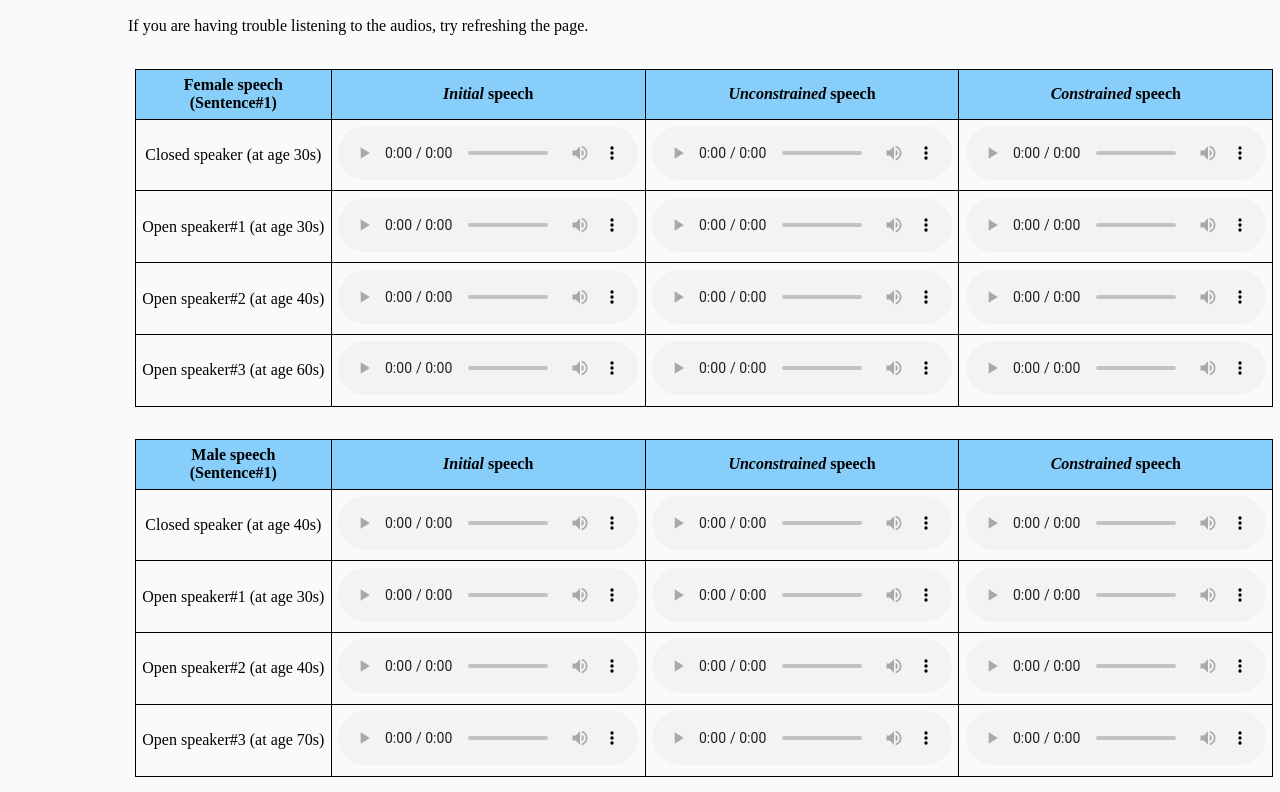
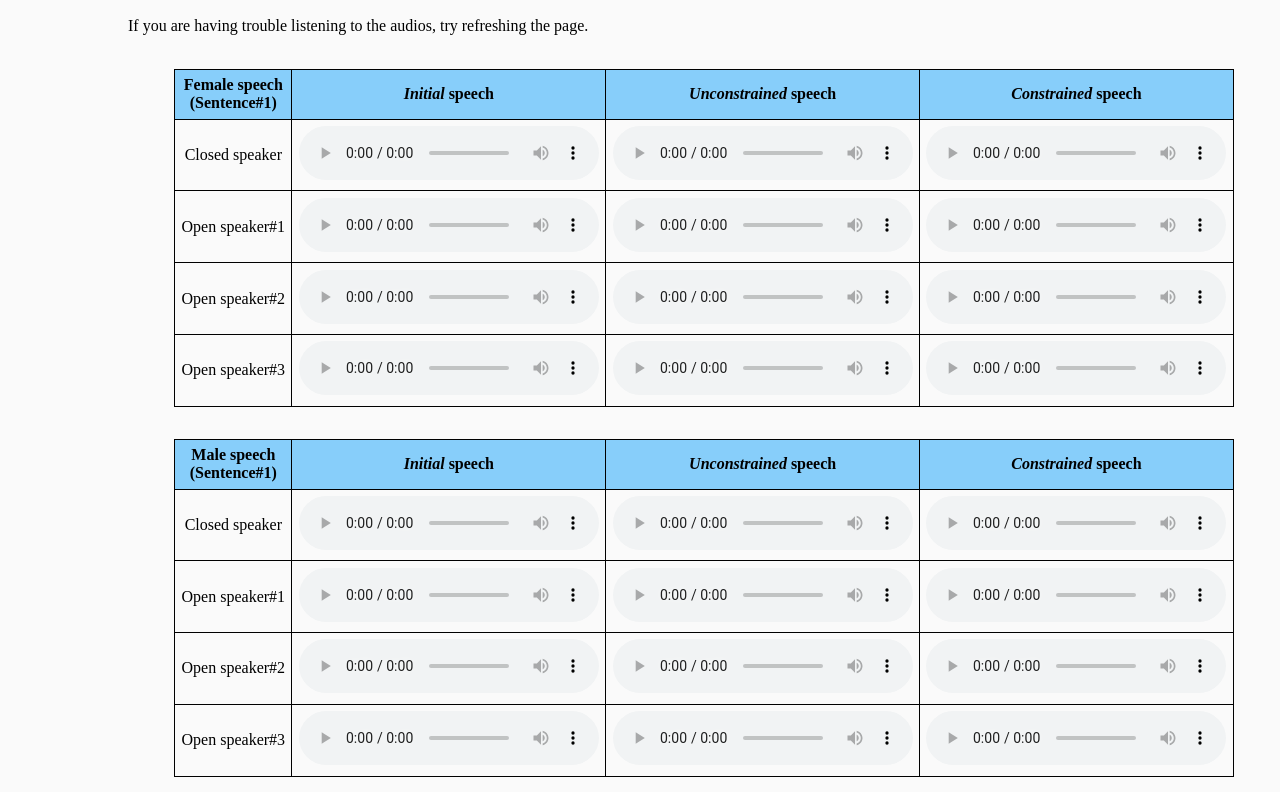
Before and after one commit to ntt-hilab-gensp/IS2025ADspeech, a plain HTML site: page index.html in a window 1280 px wide. Shown: the part 308-1100 px from the top of the page. Drawn offline with Linux system fonts and the light colour scheme.

Commit message:
update html

```diff
--- a/index.html
+++ b/index.html
@@ -60,25 +60,25 @@
       <th><i>Constrained</i> speech</th>
     </tr>
     <tr>
-      <td>Closed speaker (at age 30s)</td>
+      <td>Closed speaker</td>
       <td><audio src="./audio/Female4_X_1.wav" controls></audio></td>
       <td><audio src="./audio/Female4_A_1.wav" controls></audio></td>
       <td><audio src="./audio/Female4_B_1.wav" controls></audio></td>
     </tr>
     <tr>
-      <td>Open speaker#1 (at age 30s)</td>
+      <td>Open speaker#1</td>
       <td><audio src="./audio/Female2_X_1.wav" controls></audio></td>
       <td><audio src="./audio/Female2_A_1.wav" controls></audio></td>
       <td><audio src="./audio/Female2_B_1.wav" controls></audio></td>
     </tr>
     <tr>
-      <td>Open speaker#2 (at age 40s)</td>
+      <td>Open speaker#2</td>
       <td><audio src="./audio/Female1_X_1.wav" controls></audio></td>
       <td><audio src="./audio/Female1_A_1.wav" controls></audio></td>
       <td><audio src="./audio/Female1_B_1.wav" controls></audio></td>
     </tr>
     <tr>
-      <td>Open speaker#3 (at age 60s)</td>
+      <td>Open speaker#3</td>
       <td><audio src="./audio/Female3_X_1.wav" controls></audio></td>
       <td><audio src="./audio/Female3_A_1.wav" controls></audio></td>
       <td><audio src="./audio/Female3_B_1.wav" controls></audio></td>
@@ -96,25 +96,25 @@
       <th><i>Constrained</i> speech</th>
     </tr>
     <tr>
-      <td>Closed speaker (at age 40s)</td>
+      <td>Closed speaker</td>
       <td><audio src="./audio/Male4_X_1.wav" controls></audio></td>
       <td><audio src="./audio/Male4_A_1.wav" controls></audio></td>
       <td><audio src="./audio/Male4_B_1.wav" controls></audio></td>
     </tr>
     <tr>
-      <td>Open speaker#1 (at age 30s)</td>
+      <td>Open speaker#1</td>
       <td><audio src="./audio/Male2_X_1.wav" controls></audio></td>
       <td><audio src="./audio/Male2_A_1.wav" controls></audio></td>
       <td><audio src="./audio/Male2_B_1.wav" controls></audio></td>
     </tr>
     <tr>
-      <td>Open speaker#2 (at age 40s)</td>
+      <td>Open speaker#2</td>
       <td><audio src="./audio/Male1_X_1.wav" controls></audio></td>
       <td><audio src="./audio/Male1_A_1.wav" controls></audio></td>
       <td><audio src="./audio/Male1_B_1.wav" controls></audio></td>
     </tr>
     <tr>
-      <td>Open speaker#3 (at age 70s)</td>
+      <td>Open speaker#3</td>
       <td><audio src="./audio/Male3_X_1.wav" controls></audio></td>
       <td><audio src="./audio/Male3_A_1.wav" controls></audio></td>
       <td><audio src="./audio/Male3_B_1.wav" controls></audio></td>
```
